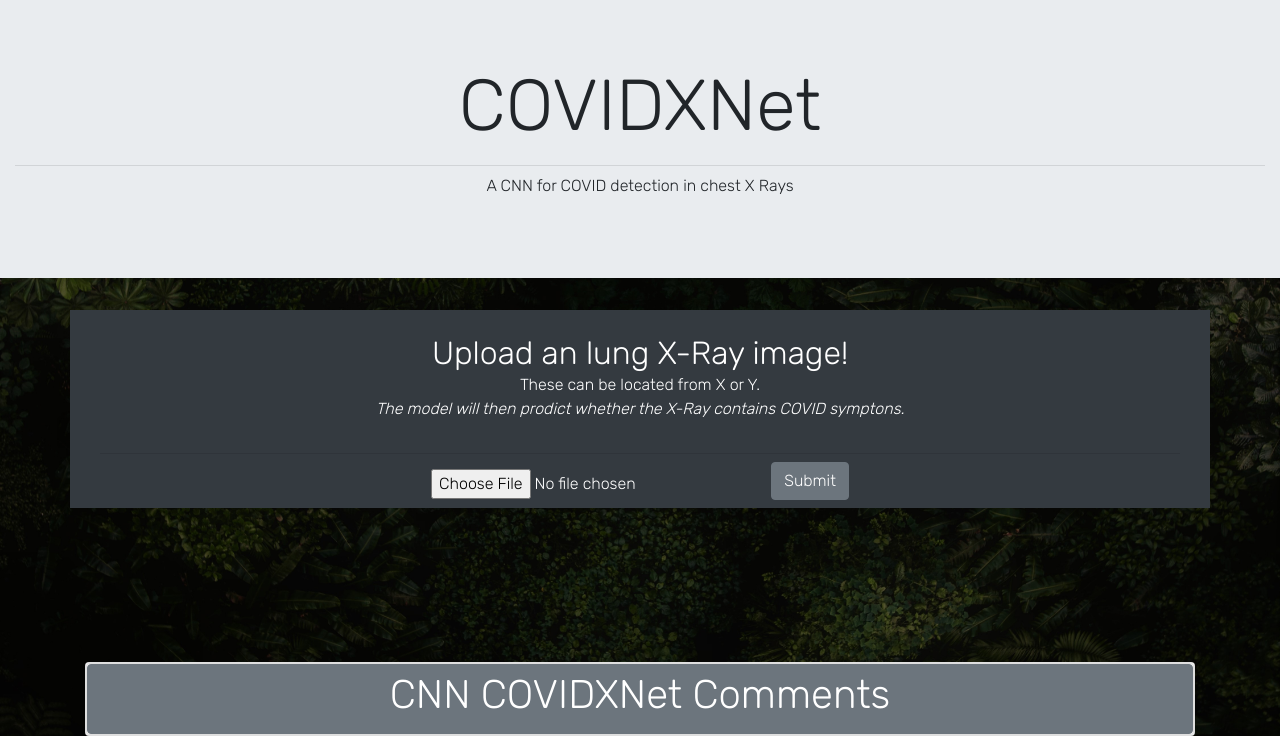
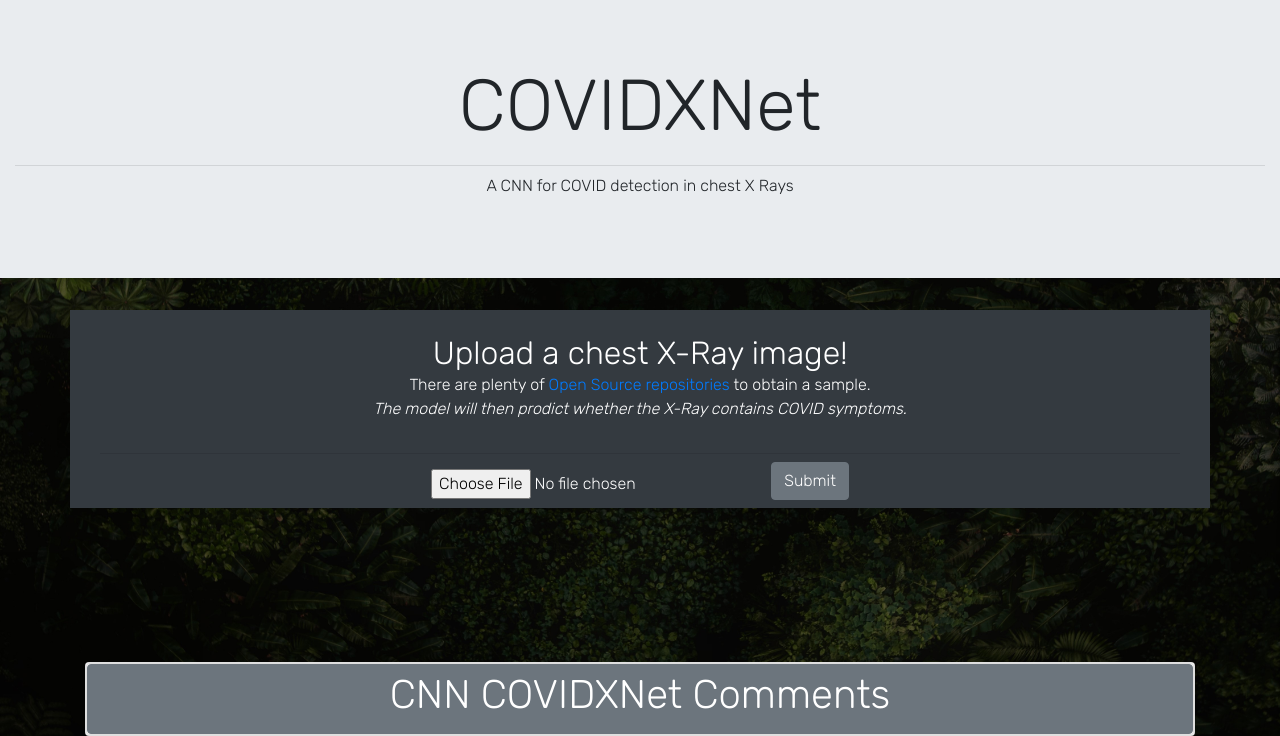
Before and after one commit to BAK2K3/BAKNetwork, a Flask app: page /cnn/covid in a window 1280 px wide. Shown: the part 64-800 px from the top of the page. Run offline with Flask 2, Linux system fonts and the light colour scheme; data comes from the database, SQL or seed files in the repository; some libraries are stand-ins or nearby versions.

Commit message:
Added source for xray images

```diff
--- a/baknetworks/templates/cnn.html
+++ b/baknetworks/templates/cnn.html
@@ -20,7 +20,7 @@
     A CNN is a class of networks commonly used for analyzing image data! <br>
     <hr class="my-2">
     Convolutional Neural Networks contain 3-dimensional layers (width, height, and depth),<br>
-    and uses filters to perform 'feature extraction' on images, ultimately assigning a probability<br>
+    and use filters to perform 'feature extraction' on images, ultimately assigning a probability<br>
     to the possible classifications being trained.
 
     <hr class="my-2">
--- a/baknetworks/templates/cnn_covid.html
+++ b/baknetworks/templates/cnn_covid.html
@@ -22,11 +22,9 @@
 
 <div class="container pt-4 bg-dark text-white text-center">
 
-    <span class="h2"> Upload an lung X-Ray image!</span><br>
-    These can be located from X or Y.<br>
-    <em>The model will then prodict whether the X-Ray contains COVID symptons.</em>
-
-
+    <span class="h2"> Upload a chest X-Ray image!</span><br>
+    There are plenty of <a href=https://www.researchgate.net/post/updated_list_Last_updated_June_25th_2020_of_Coronavirus_Covid-19_dataset_and_other_Research_Resources>Open Source repositories</a> to obtain a sample.<br>
+    <em>The model will then prodict whether the X-Ray contains COVID symptoms.</em>
 
     <form method="POST" enctype="multipart/form-data">
         <div class='container pt-4'>
```
